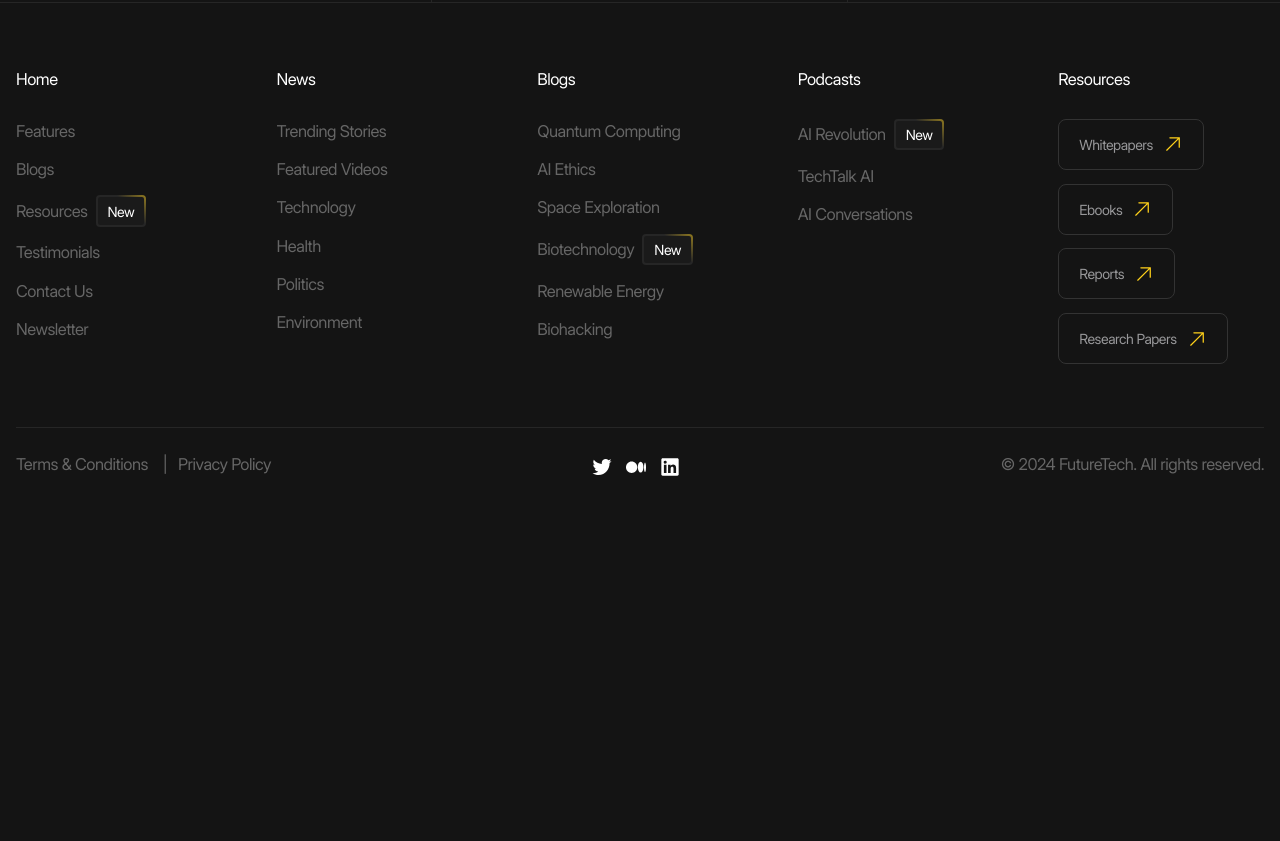
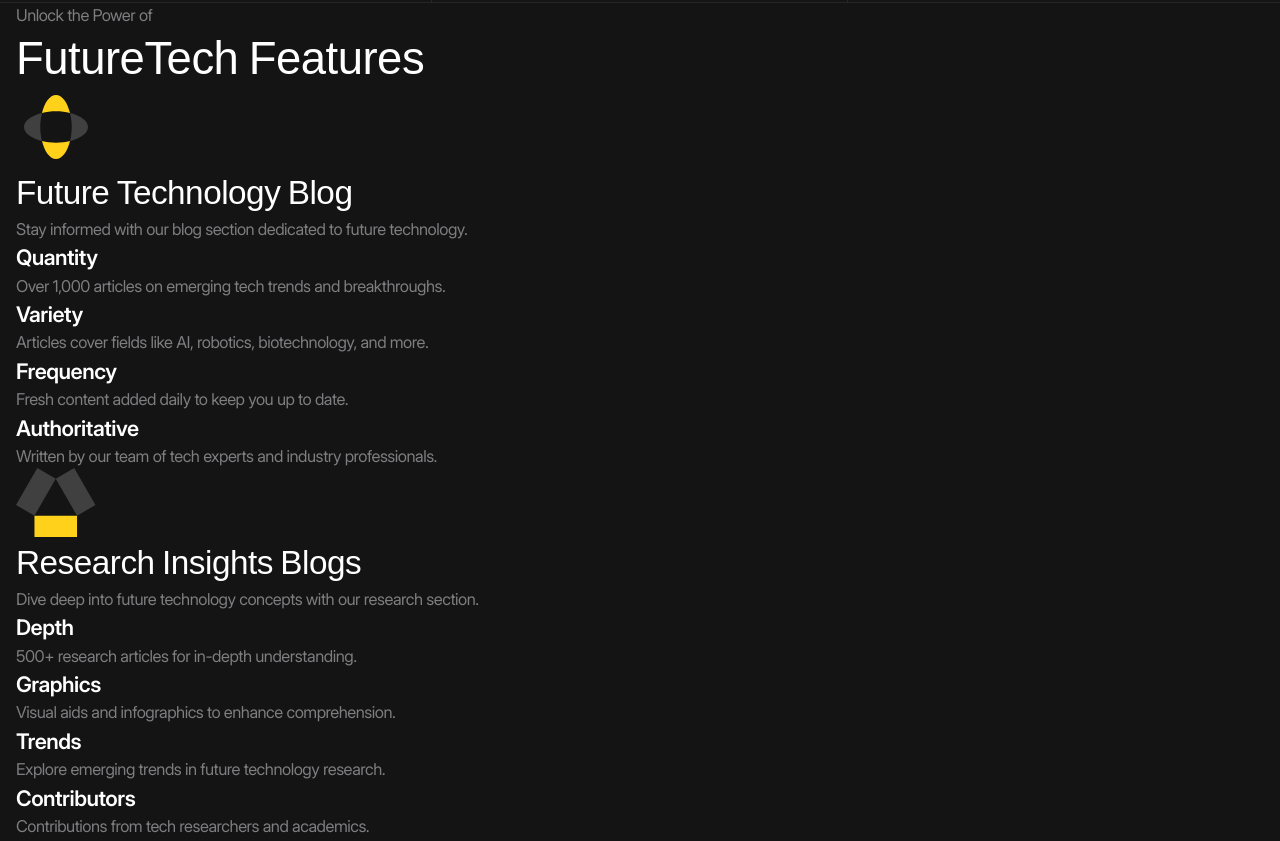
Before and after one commit to islamgamzatov/typescript-future-tech, a website built with Vite: page index.html in a window 1280 px wide. Shown: the part 1006-1847 px from the top of the page. Before the commit the page ends 1507 px from the top, so only its background shows below. Built offline with nearby package versions, Linux system fonts and the light colour scheme.

Commit message:
feat: add markup for section features

```diff
--- a/index.html
+++ b/index.html
@@ -185,6 +185,124 @@
                   <p class="advantage-card__subtitle">Worldwide Impact</p>
                 </a>
                 <div class="advantage-card__details">2 million monthly readers</div>
+              </div>
+            </li>
+          </ul>
+        </div>
+      </section>
+      <section class="section" aria-describedby="features-title">
+        <div class="section__header">
+          <div class="section__header-inner container">
+            <div class="section__header-info">
+              <p class="section__subtitle tag">Unlock the Power of</p>
+              <h2 class="section__title" id="features-title">FutureTech Features</h2>
+            </div>
+          </div>
+        </div>
+        <div class="section__body">
+          <ul class="list">
+            <li class="list__item">
+              <div class="card container">
+                <div class="card__preview">
+                  <div class="card__preview-main">
+                    <img
+                      width="80"
+                      height="80"
+                      loading="lazy"
+                      src="./src/images/features/1.svg"
+                      alt=""
+                      class="card__preview-icon"
+                    />
+                    <div class="card__preview-info">
+                      <h3 class="card__preview-title">Future Technology Blog</h3>
+                      <p class="card__preview-description">
+                        Stay informed with our blog section dedicated to future technology.
+                      </p>
+                      <!-- <a href="/" class="card__preview-link icon--yellow-arrow icon"></a> -->
+                    </div>
+                  </div>
+                  <!-- <div class="card__preview-extra"></div> -->
+                </div>
+                <div class="card__body">
+                  <div class="card__grid card__grid--2-cols">
+                    <div class="card__cell tile">
+                      <h4 class="card__cell-title h5">Quantity</h4>
+                      <p class="card__cell-descripton">
+                        Over 1,000 articles on emerging tech trends and breakthroughs.
+                      </p>
+                    </div>
+                    <div class="card__cell tile">
+                      <h4 class="card__cell-title h5">Variety</h4>
+                      <p class="card__cell-descripton">
+                        Articles cover fields like AI, robotics, biotechnology, and more.
+                      </p>
+                    </div>
+                    <div class="card__cell tile">
+                      <h4 class="card__cell-title h5">Frequency</h4>
+                      <p class="card__cell-descripton">
+                        Fresh content added daily to keep you up to date.
+                      </p>
+                    </div>
+                    <div class="card__cell tile">
+                      <h4 class="card__cell-title h5">Authoritative</h4>
+                      <p class="card__cell-descripton">
+                        Written by our team of tech experts and industry professionals.
+                      </p>
+                    </div>
+                  </div>
+                </div>
+              </div>
+            </li>
+            <li class="list__item">
+              <div class="card container">
+                <div class="card__preview">
+                  <div class="card__preview-main">
+                    <img
+                      width="80"
+                      height="80"
+                      loading="lazy"
+                      src="./src/images/features/2.svg"
+                      alt=""
+                      class="card__preview-icon"
+                    />
+                    <div class="card__preview-info">
+                      <h3 class="card__preview-title">Research Insights Blogs</h3>
+                      <p class="card__preview-description">
+                        Dive deep into future technology concepts with our research section.
+                      </p>
+                      <!-- <a href="/" class="card__preview-link icon--yellow-arrow icon"></a> -->
+                    </div>
+                  </div>
+                  <!-- <div class="card__preview-extra"></div> -->
+                </div>
+                <div class="card__body">
+                  <div class="card__grid card__grid--2-cols">
+                    <div class="card__cell tile">
+                      <h4 class="card__cell-title h5">Depth</h4>
+                      <p class="card__cell-descripton">
+                        500+ research articles for in-depth understanding.
+                      </p>
+                    </div>
+                    <div class="card__cell tile">
+                      <h4 class="card__cell-title h5">Graphics</h4>
+                      <p class="card__cell-descripton">
+                        Visual aids and infographics to enhance comprehension.
+                      </p>
+                    </div>
+                    <div class="card__cell tile">
+                      <h4 class="card__cell-title h5">Trends</h4>
+                      <p class="card__cell-descripton">
+                        Explore emerging trends in future technology research.
+                      </p>
+                    </div>
+                    <div class="card__cell tile">
+                      <h4 class="card__cell-title h5">Contributors</h4>
+                      <p class="card__cell-descripton">
+                        Contributions from tech researchers and academics.
+                      </p>
+                    </div>
+                  </div>
+                </div>
               </div>
             </li>
           </ul>
```
Also changed, not shown: src/images/features/1.svg (added), src/images/features/2.svg (added).
